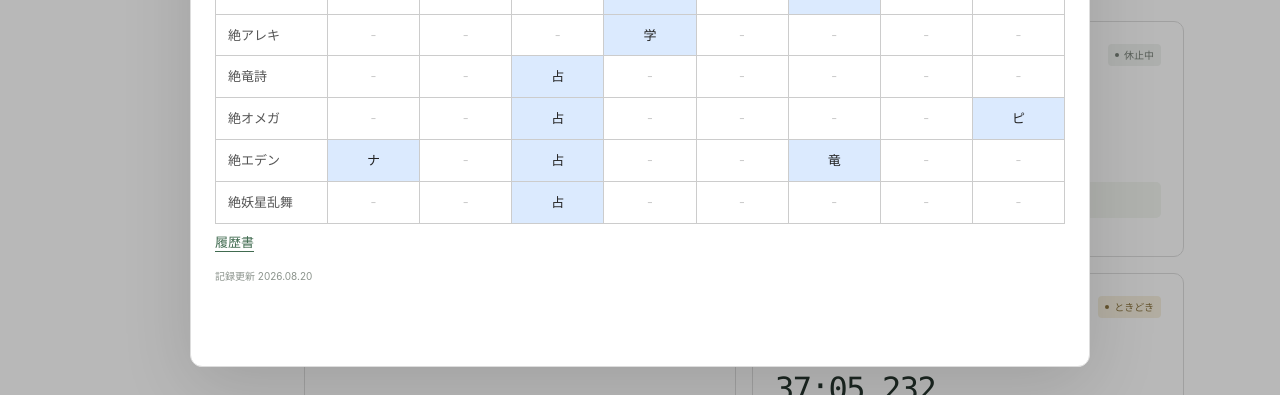
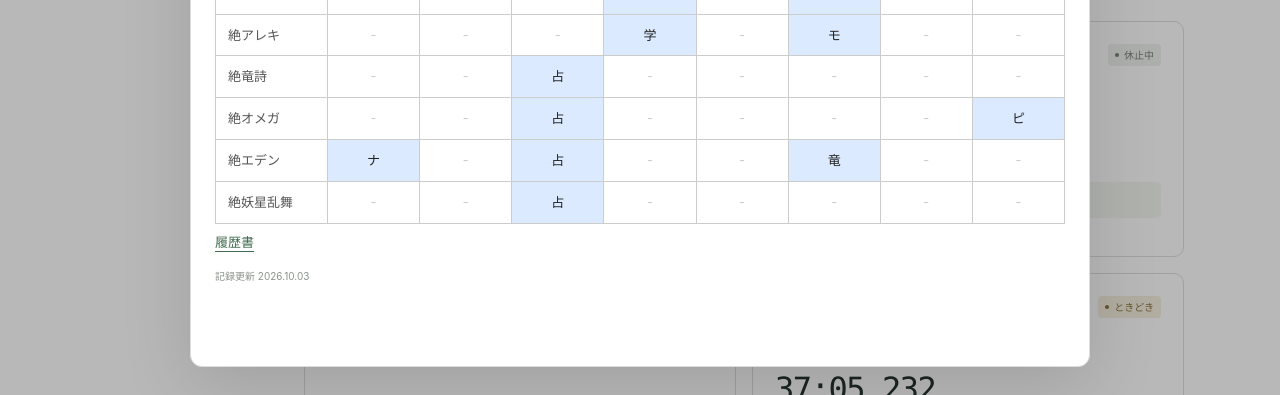
Before and after one commit to rabbit34x/profile, a website: page games.html in a window 1280 px wide. Both pictures are taken after a click on the button 520 px from the left and 522 px from the top of the page. Shown: the part 401-796 px from the top of the page. Drawn offline with Linux system fonts and the light colour scheme.

Commit message:
Record Alexander Ultimate clear as D2 Monk

```diff
--- a/games.html
+++ b/games.html
@@ -102,7 +102,7 @@
                   <td class="empty">-</td>
                   <td class="nc">学</td>
                   <td class="empty">-</td>
-                  <td class="empty">-</td>
+                  <td class="nc">モ</td>
                   <td class="empty">-</td>
                   <td class="empty">-</td>
                 </tr>
@@ -154,7 +154,7 @@
             </table>
           </div>
           <p class="inline-stats"><a href="https://knt-a.com/a-resume/34409143/">履歴書</a></p></div></details>
-<p class="record-updated">記録更新 <time datetime="2026-08-20">2026.08.20 </time></p>
+<p class="record-updated">記録更新 <time datetime="2026-10-03">2026.10.03</time></p>
 </article>
 <article class="record-card" data-genre="stg" data-frequency="frequent" id="touhou">
 <header class="record-header"><div><h3>東方Project</h3></div><span class="record-status frequent">よく遊ぶ</span></header>
```
